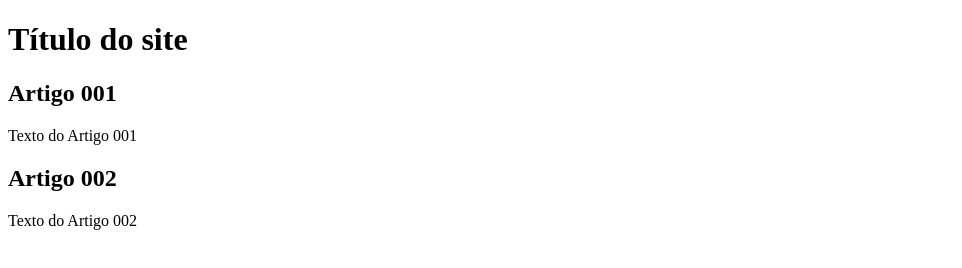
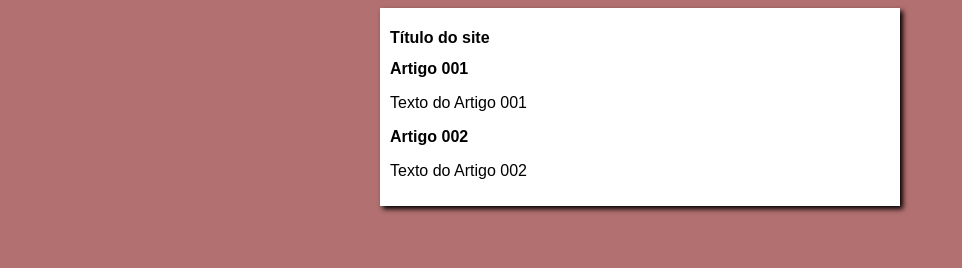
Before and after one commit to Almeidadp/Projeto-site, a plain HTML site: page index.html in a window 1280 px wide. Shown: the whole page, without its empty margins (0-962 px from the left). Drawn offline with Linux system fonts and the light colour scheme.

Commit message:
iniciei o design

```diff
--- /dev/null
+++ b/estilos/style.css
@@ -0,0 +1,17 @@
+* {
+    font-family: Arial, Helvetica, sans-serif;
+    font-size: 16px;
+
+}
+body {
+    background-color: rgb(178, 112, 112);
+
+}
+
+main {
+    background-color: white;
+    width: 500px;
+    margin: auto;
+    padding: 10px;
+    box-shadow: 3px 3px 5px black;
+}
--- a/index.html
+++ b/index.html
@@ -4,6 +4,7 @@
     <meta charset="UTF-8">
     <meta name="viewport" content="width=device-width, initial-scale=1.0">
     <title>Título do site</title>
+    <link rel="stylesheet" href="estilos/style.css">
 </head>
 <body>
     <main>
```
